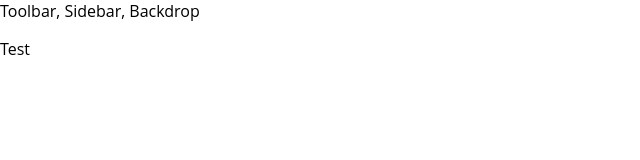
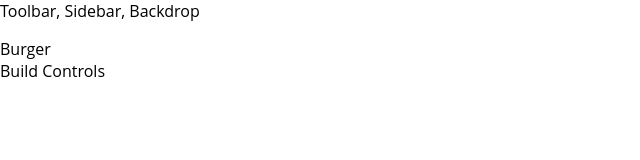
Before and after one commit to ProkofyevAlexander/react-the-complete-guide, a React app: page / in a window 1280 px wide. Shown: the top 160 px of the page, without its empty margins (0-640 px from the left). Built offline with nearby package versions, Linux system fonts and the light colour scheme.

Commit message:
prepare BurgerBuilder container

```diff
--- a/src/App.js
+++ b/src/App.js
@@ -1,13 +1,14 @@
 import React, { Component } from 'react';
 
 import Layout from './components/Layout/Layout';
+import BurgerBuilder from './containers/BurgerBuilder/BurgerBuilder';
 
 class App extends Component {
     render() {
         return (
             <div>
                 <Layout>
-                    <p>Test</p>
+                    <BurgerBuilder/>
                 </Layout>
             </div>
         );
--- /dev/null
+++ b/src/components/Layout/Layout.css
@@ -0,0 +1,3 @@
+.Content {
+    margin-top: 16px;
+}
--- a/src/components/Layout/Layout.js
+++ b/src/components/Layout/Layout.js
@@ -1,11 +1,12 @@
 import React from 'react';
 
 import Container from '../../hoc/Conteiner';
+import classes from './Layout.css';
 
 const layout = (props) => (
     <Container>
         <div>Toolbar, Sidebar, Backdrop</div>
-        <main>
+        <main className={classes.Content}>
             {props.children}
         </main>
     </Container>
--- /dev/null
+++ b/src/containers/BurgerBuilder/BurgerBuilder.js
@@ -0,0 +1,16 @@
+import React, {Component} from 'react';
+
+import Container from '../../hoc/Conteiner';
+
+class BurgerBuilder extends Component {
+    render() {
+        return (
+            <Container>
+                <div>Burger</div>
+                <div>Build Controls</div>
+            </Container>
+        );
+    }
+}
+
+export default BurgerBuilder;
```
